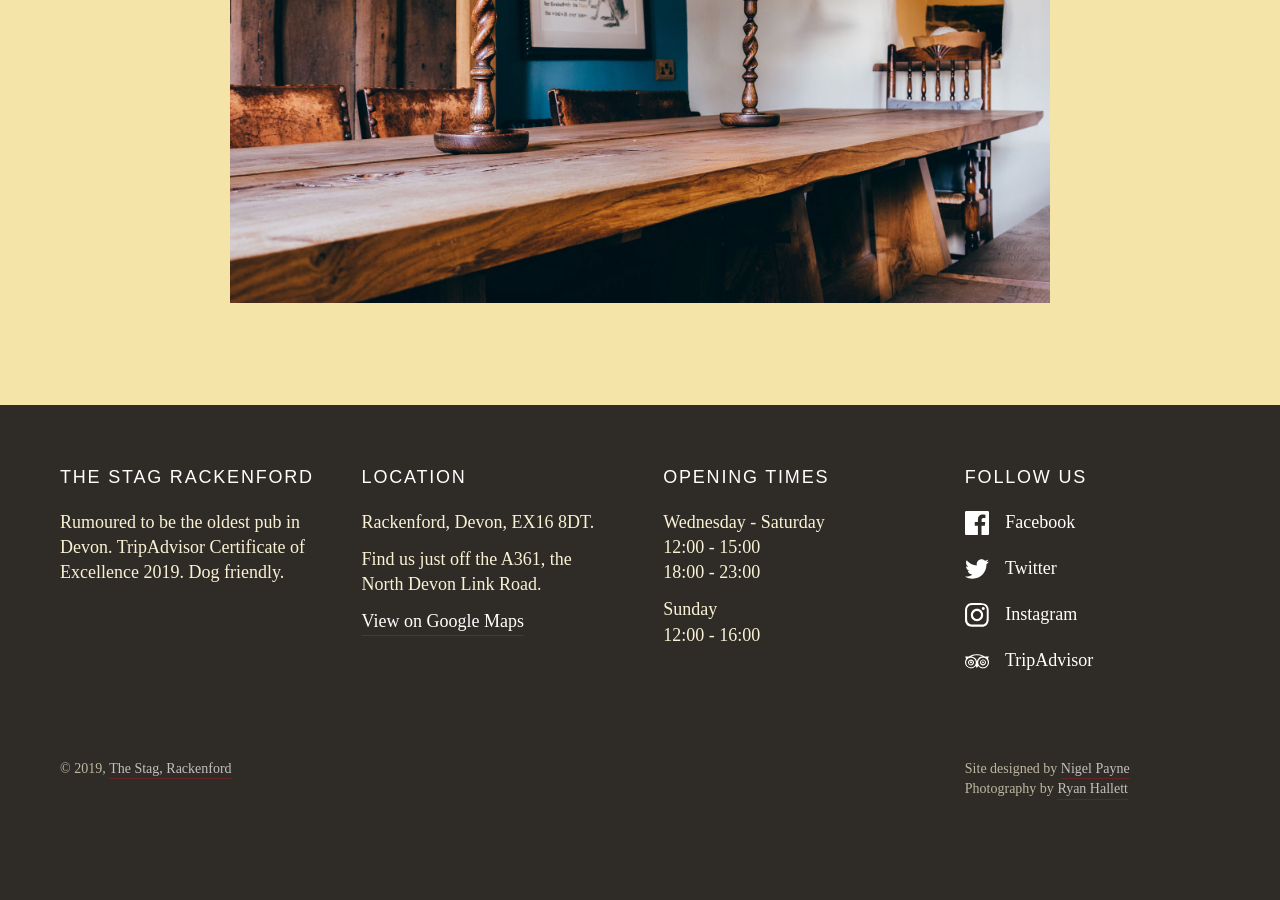
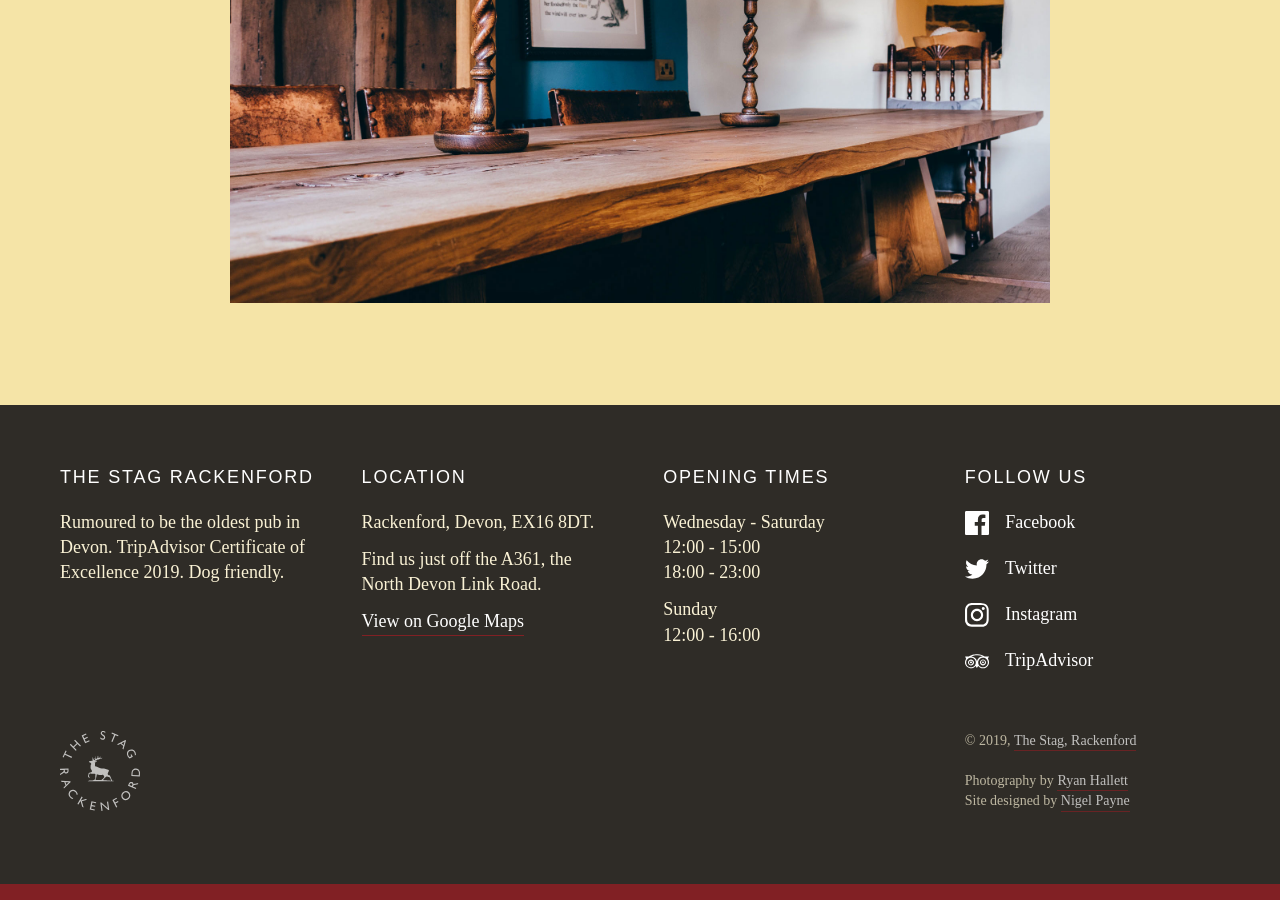
Before and after one commit to nigelpayne/thestagrackenford, a Jekyll site: the page built from index.markdown, in a window 1280 px wide and 900 px high, scrolled down 2605 px. Built offline with Jekyll 4.4.1, drawn with Linux system fonts in a browser that asks for light colours; some web fonts are replaced.

Commit message:
Updated The Stag Rackenford Roundel White and 2 other files

```diff
--- a/_includes/footer.html
+++ b/_includes/footer.html
@@ -28,8 +28,9 @@
   </div>
 
   <div class="copyright container">
-    <p class="column">© 2019, <a href="https://www.thestagdevon.co.uk/">The Stag, Rackenford</a></p>
-    <p class="column">Site designed by <a href="https://www.nigelpayne.com/">Nigel Payne</a>
-      <br>Photography by <a href="http://www.ryanhallett.co.uk/">Ryan Hallett</a></p>
+    <p class="column"><img src="/assets/img/The-Stag-Rackenford-Roundel-white.svg" alt="The Stag" class="roundel"></p>
+    <p class="column">© 2019, <a href="/">The Stag, Rackenford</a>
+      <br><br>Photography by <a href="http://www.ryanhallett.co.uk/">Ryan Hallett</a>
+      <br>Site designed by <a href="https://www.nigelpayne.com/">Nigel Payne</a></p>
   </div>
 </footer>
--- a/assets/css/layout/footer.scss
+++ b/assets/css/layout/footer.scss
@@ -64,6 +64,9 @@
     justify-content: space-between;
   }
 }
+footer .roundel {
+  width: 80px;
+}
 
 footer .container .column {
   width: 100%;
@@ -71,6 +74,7 @@
 
   @include mq('tablet-wide') {
     width: 22%;
+    margin-bottom: 12px;
   }
 
 }
```
Also changed, not shown: assets/img/The-Stag-Rackenford-Roundel-white.svg (added).
